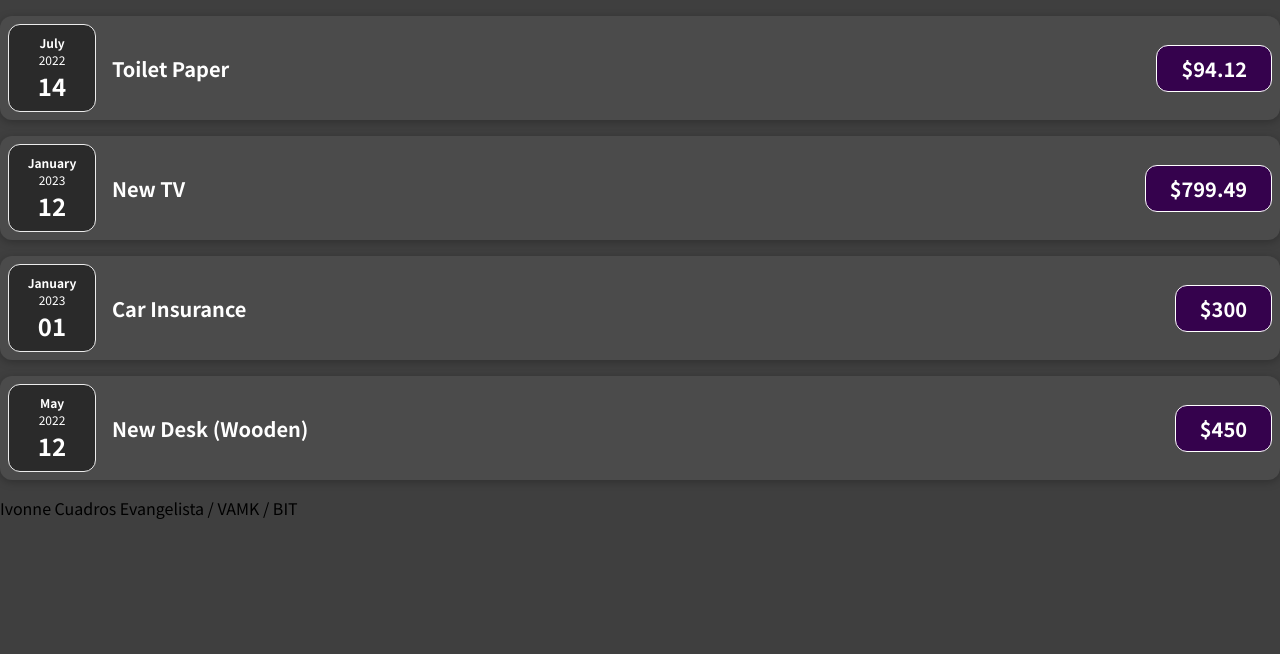
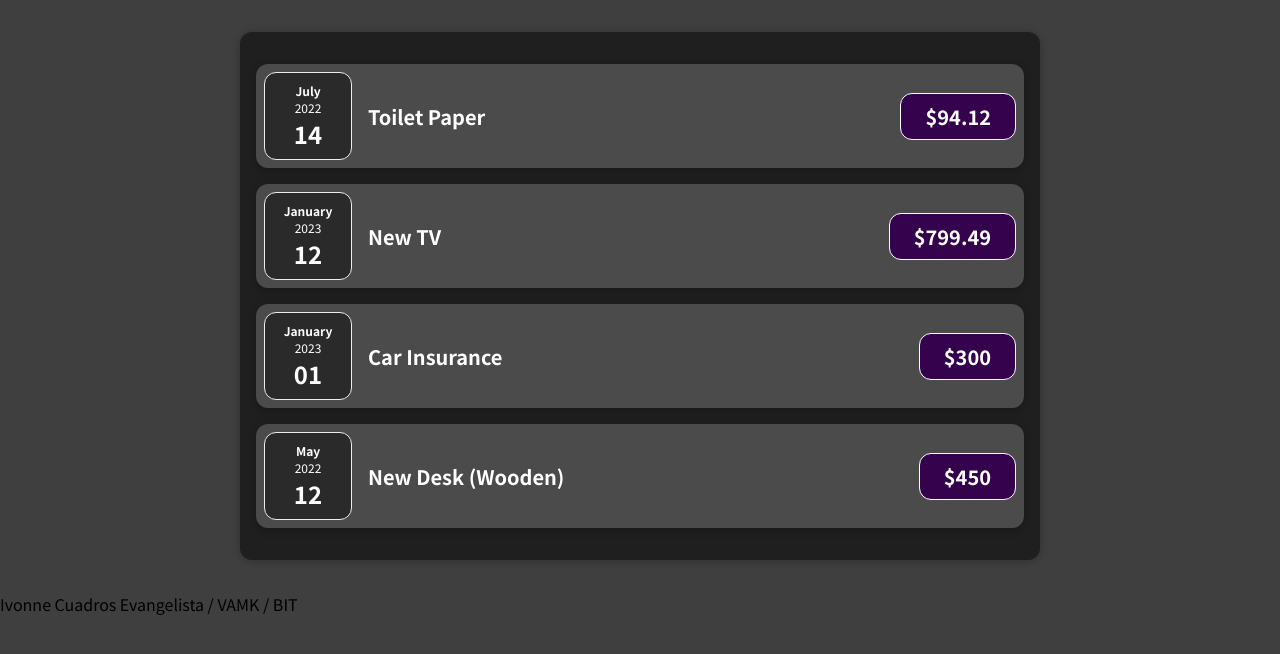
Before and after one commit to e2205680/react-first-project, a JavaScript app: page / in a window 1280 px wide. Shown: the top 654 px of the page. Built offline with nearby package versions, Linux system fonts and the light colour scheme.

Commit message:
TEHTÄVÄ 5

```diff
--- a/src/App.js
+++ b/src/App.js
@@ -1,4 +1,4 @@
-import ExpenseItem from './components/ExpenseItem';
+import Expenses from './components/Expenses';
 
 function App() {
 
@@ -26,26 +26,7 @@
 
   return (
     <div>
-      <ExpenseItem
-        title={expenses[0].title}
-        amount={expenses[0].amount}
-        date={expenses[0].date}
-      />
-      <ExpenseItem
-        title={expenses[1].title}
-        amount={expenses[1].amount}
-        date={expenses[1].date}
-      />
-      <ExpenseItem
-        title={expenses[2].title}
-        amount={expenses[2].amount}
-        date={expenses[2].date}
-      />
-      <ExpenseItem
-        title={expenses[3].title}
-        amount={expenses[3].amount}
-        date={expenses[3].date}
-      />
+      <Expenses items={expenses}/>
       <p>Ivonne Cuadros Evangelista / VAMK / BIT</p>
     </div>
   );
--- /dev/null
+++ b/src/components/Expenses.css
@@ -0,0 +1,9 @@
+.expenses {
+  padding: 1rem;
+  background-color: rgb(31, 31, 31);
+  margin: 2rem auto;
+  width: 50rem;
+  max-width: 95%;
+  border-radius: 12px;
+  box-shadow: 0 1px 8px rgba(0, 0, 0, 0.25);
+}
--- /dev/null
+++ b/src/components/Expenses.js
@@ -0,0 +1,33 @@
+import ExpenseItem from './ExpenseItem';
+import './Expenses.css';
+
+function Expenses(props) {
+    return (
+        <div className="expenses">
+
+            <ExpenseItem
+                title={props.items[0].title}
+                amount={props.items[0].amount}
+                date={props.items[0].date}
+            />
+            <ExpenseItem
+                title={props.items[1].title}
+                amount={props.items[1].amount}
+                date={props.items[1].date}
+            />
+            <ExpenseItem
+                title={props.items[2].title}
+                amount={props.items[2].amount}
+                date={props.items[2].date}
+            />
+            <ExpenseItem
+            title={props.items[3].title}
+            amount={props.items[3].amount}
+            date={props.items[3].date}
+            />
+
+        </div>
+    );
+}
+
+export default Expenses;
```
